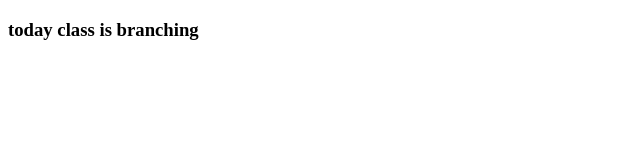
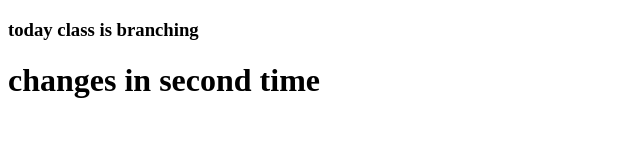
Before and after one commit to naresh-bille/branching_creating, a plain HTML site: page index.html in a window 1280 px wide. Shown: the whole page, without its empty margins (0-640 px from the left). Drawn offline with Linux system fonts and the light colour scheme.

Commit message:
bugfix branch

```diff
--- a/index.html
+++ b/index.html
@@ -7,5 +7,6 @@
 </head>
 <body>
     <h3>today class is branching</h3>
+    <h1>changes in second time </h1>
 </body>
 </html>
```
